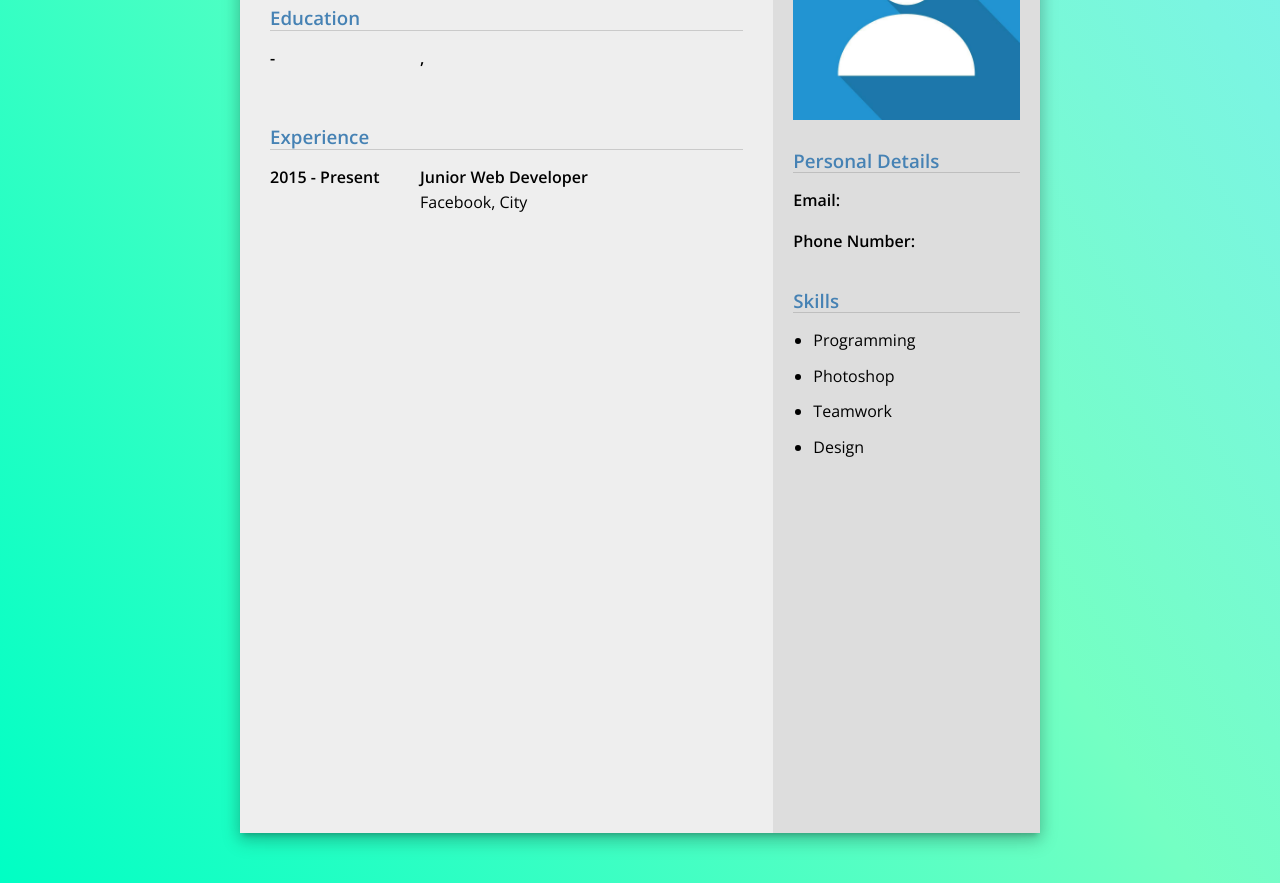
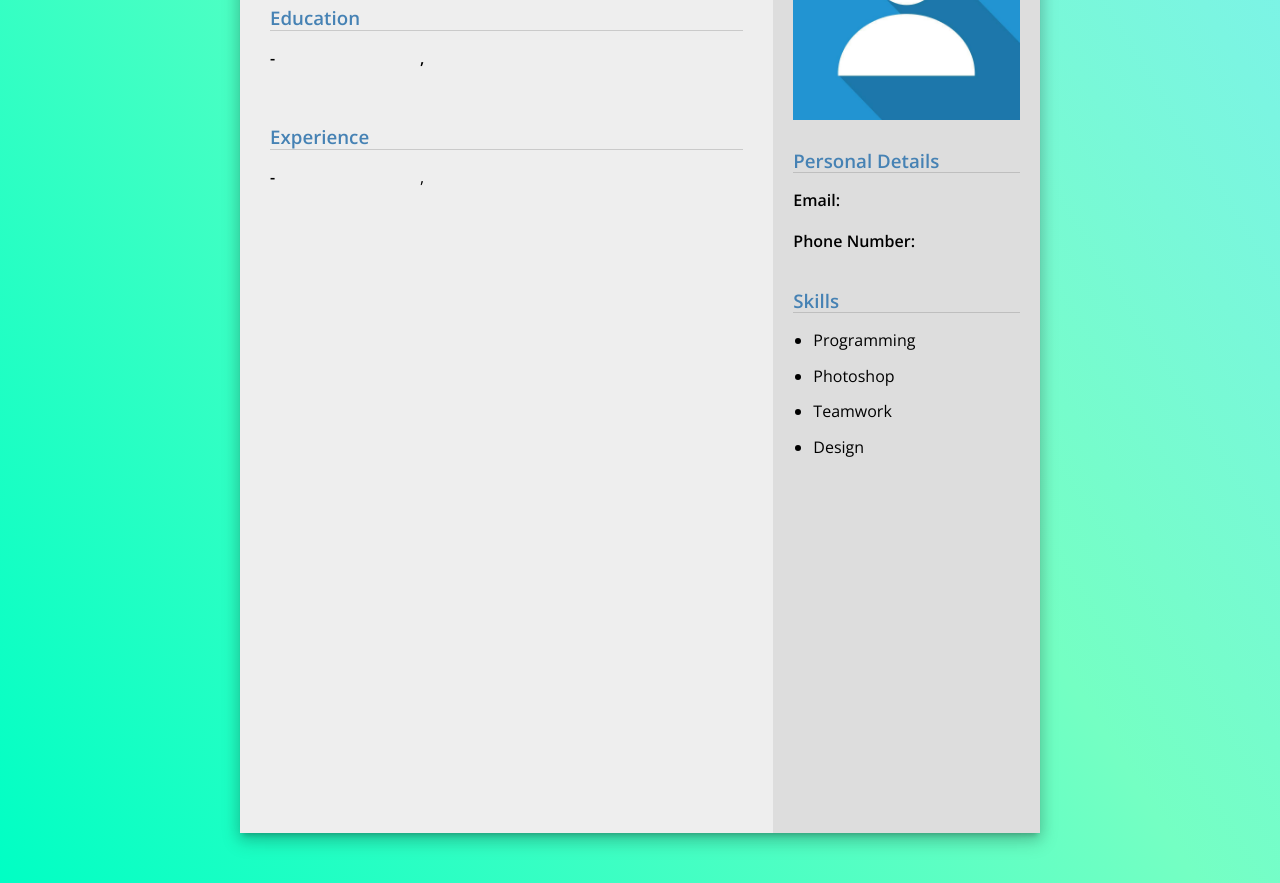
Before and after one commit to ren-isCoding/cv-application, a React (Create React App) app: page / in a window 1280 px wide. Shown: the part 1820-2703 px from the top of the page. Built offline with nearby package versions, Linux system fonts and the light colour scheme.

Commit message:
added experience state render

```diff
--- a/src/components/CvForm/Experience.js
+++ b/src/components/CvForm/Experience.js
@@ -1,5 +1,4 @@
 import React from "react"
-import EducationForm from "./EducationForm"
 import ExperienceForm from "./ExperienceForm"
 
 export default function Experience({ experience, changeExperience }) {
--- a/src/components/CvPreview/ExperiencePreview.js
+++ b/src/components/CvPreview/ExperiencePreview.js
@@ -1,16 +1,26 @@
 import React from "react"
 
-export default function ExperiencePreview() {
+export default function ExperiencePreview({ experience }) {
+    const experienceState = experience.map((experienceObj) => {
+        const { id, job, company, jobCity, jobStart, jobEnd } = experienceObj
+        return (
+            <div className="info-wrapper" key={id}>
+                <span className="info-date">
+                    {jobStart} - {jobEnd}
+                </span>
+                <div className="info-details">
+                    <span className="info-bold">{job}</span>
+                    <span>
+                        {company}, {jobCity}
+                    </span>
+                </div>
+            </div>
+        )
+    })
     return (
         <section>
             <h3>Experience</h3>
-            <div className="info-wrapper">
-                <span className="info-date">2015 - Present</span>
-                <div className="info-details">
-                    <span className="info-bold">Junior Web Developer</span>
-                    <span>Facebook, City</span>
-                </div>
-            </div>
+            {experienceState}
         </section>
     )
 }
```
